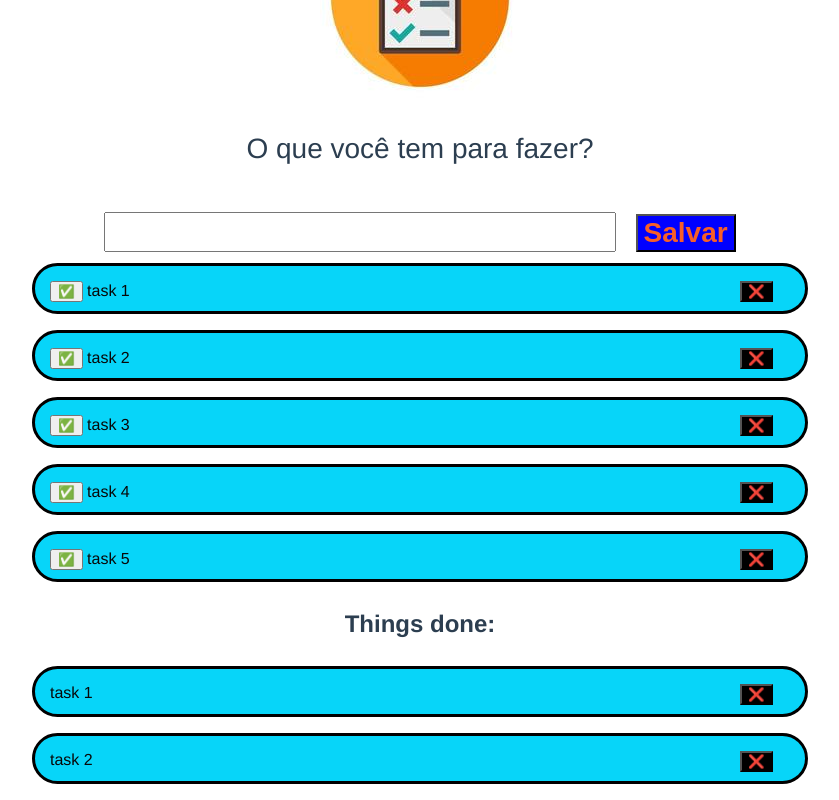
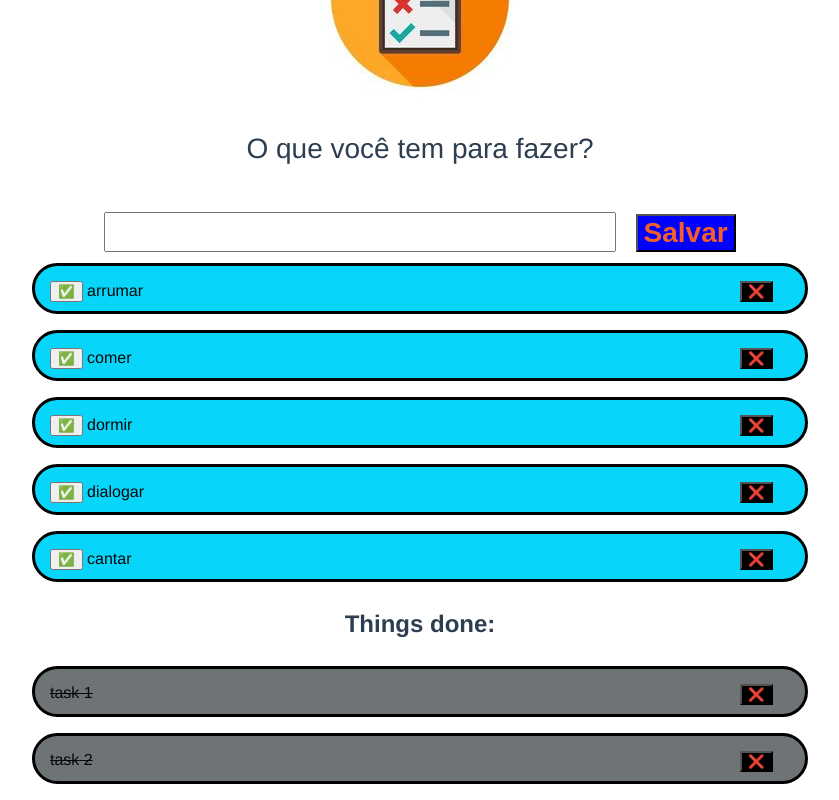
Before and after one commit to YuriShalk/provaLucas, a Vue app: page / in a window 1280 px wide. Shown: the part 358-1158 px from the top of the page, without its empty margins (220-1059 px from the left). Built offline with nearby package versions, Linux system fonts and the light colour scheme.

Commit message:
lista de things done

```diff
--- a/src/components/ListaTarefas.vue
+++ b/src/components/ListaTarefas.vue
@@ -26,14 +26,14 @@
         {{ tarefa.nomeDaTarefa }}
 
     </div>
-    <h2>Things done:</h2>
+<h2>Things done:</h2>
     <div class="lista-tarefas-completas"
         v-for="tarefaCompleta in listaTarefasCompletadas"
         :key="tarefaCompleta.index"
     >
 
     <button id="delete-button" @click="removeTarefaCompletada(index)">&#10060;</button>
-    {{ tarefaCompleta.nomeDaTarefa }}
+    {{ tarefaCompleta.nomeDaTarefa2 }}
 
     </div>
 </template>
@@ -42,18 +42,22 @@
 export default {
     data() {
         return {
+            nomeDaTarefa: '',
             listaTarefas: [
-                {nomeDaTarefa: 'task 1'},
-                {nomeDaTarefa: 'task 2'},
-                {nomeDaTarefa: 'task 3'},
-                {nomeDaTarefa: 'task 4'},
-                {nomeDaTarefa: 'task 5'},
+                {nomeDaTarefa: 'arrumar'},
+                {nomeDaTarefa: 'comer'},
+                {nomeDaTarefa: 'dormir'},
+                {nomeDaTarefa: 'dialogar'},
+                {nomeDaTarefa: 'cantar'},
             ],
-            nomeDaTarefa: '',
+
+            nomeDaTarefa2: '',
+
             listaTarefasCompletadas: [
-                {nomeDaTarefa: 'task 1'},
-                {nomeDaTarefa: 'task 2'},
+                {nomeDaTarefa2: 'task 1'},
+                {nomeDaTarefa2: 'task 2'},
             ],
+
 
         }
     },
@@ -81,13 +85,10 @@ export default {
         },
 
         concluiTarefa(){
-            if(this.nomeDaTarefa.trim() === ''){
-                return;
-            }
-
             this.listaTarefasCompletadas.push({
-                nomeDaTarefa: this.nomeDaTarefa
+                nomeDaTarefa: this.nomeDaTarefa2
             })
+            this.removeTarefa(this.index);
         }
     },
 }
@@ -114,13 +115,14 @@ export default {
     }
 
     .lista-tarefas-completas{
-        background: rgb(7, 213, 249);
+        background: rgb(110, 116, 117);
         color: rgb(8, 8, 8);
         border-radius: 30px;
         border: black solid 3px;
         margin: 8px 0 8px 0;
         padding: 15px;
         text-align: left;
+        text-decoration: line-through;
         width: 740px;
         height: 15px;
         display: inline-block;
```
